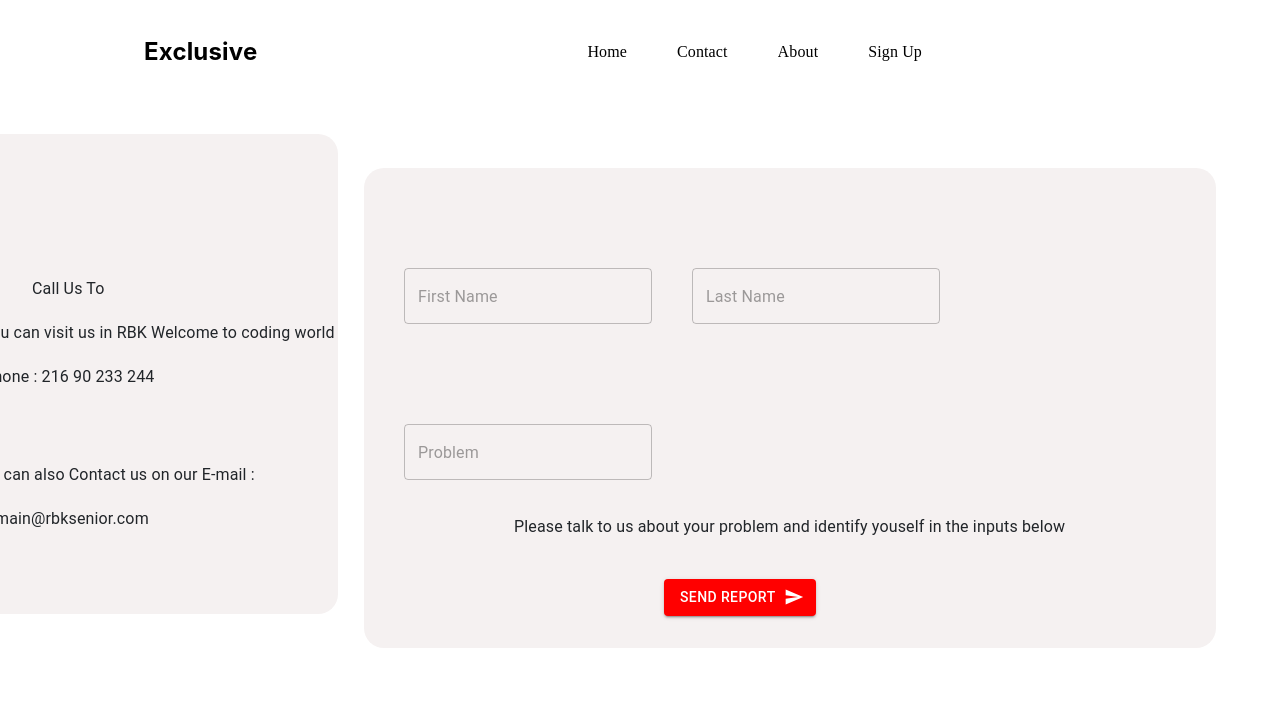
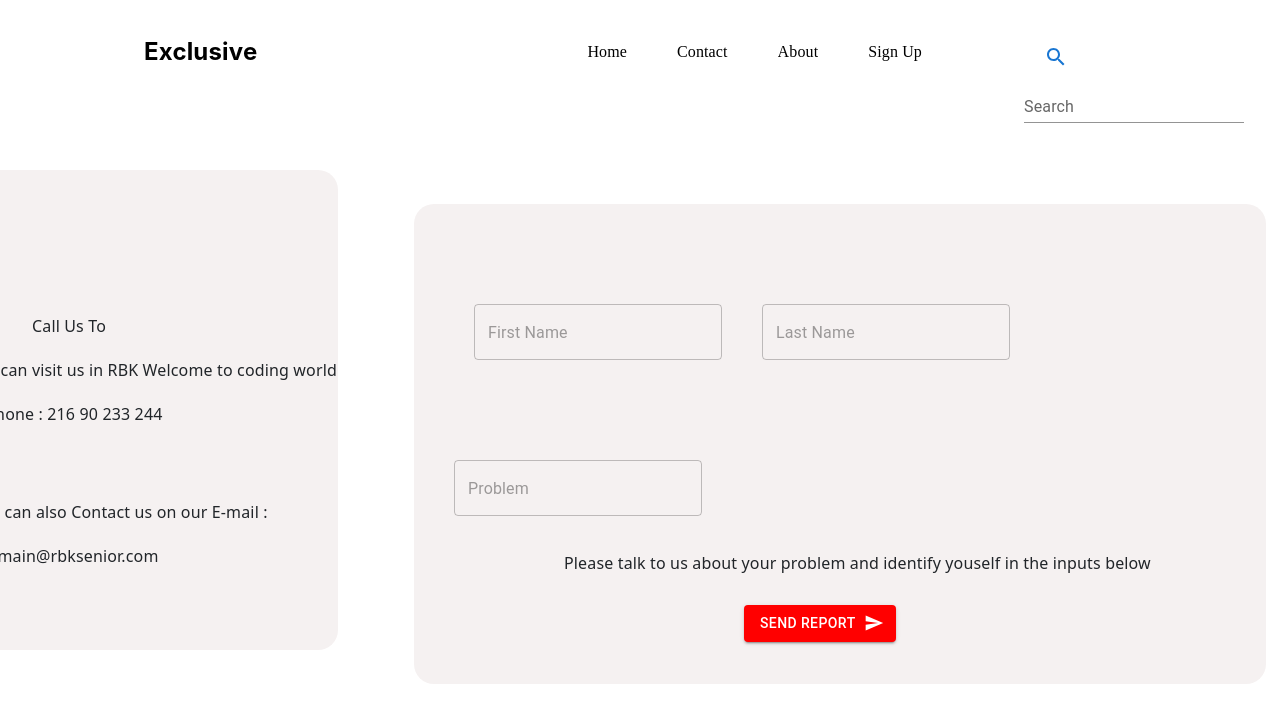
Before and after one commit to E-Commerce-mass/E-Commerce, a React (Vite) app in the folder e-commerce/: page /contact in a window 1280 px wide. Shown: the top 722 px of the page. Built offline with nearby package versions, Linux system fonts and the light colour scheme; no server answers.

Commit message:
onclick to navigate oneview , search bar

```diff
--- a/e-commerce/src/components/Header.jsx
+++ b/e-commerce/src/components/Header.jsx
@@ -1,122 +1,206 @@
-import React from 'react'
-import { Link } from 'react-router-dom'
-import AppBar from '@mui/material/AppBar';
-import Box from '@mui/material/Box';
-import Toolbar from '@mui/material/Toolbar';
-import IconButton from '@mui/material/IconButton';
-import Typography from '@mui/material/Typography';
-import Menu from '@mui/material/Menu';
-import MenuIcon from '@mui/icons-material/Menu';
-import Container from '@mui/material/Container';
-import Avatar from '@mui/material/Avatar';
-import Button from '@mui/material/Button';
-import Tooltip from '@mui/material/Tooltip';
-import MenuItem from '@mui/material/MenuItem';
-import AdbIcon from '@mui/icons-material/Adb';
-import SearchIcon from '@mui/icons-material/Search';
-import { Search } from '@mui/icons-material';
+import React, { useContext, useState } from "react";
+import { Link } from "react-router-dom";
+import AppBar from "@mui/material/AppBar";
+import Box from "@mui/material/Box";
+import Toolbar from "@mui/material/Toolbar";
+import IconButton from "@mui/material/IconButton";
+import Typography from "@mui/material/Typography";
+import Menu from "@mui/material/Menu";
+import MenuIcon from "@mui/icons-material/Menu";
+import Container from "@mui/material/Container";
+import Avatar from "@mui/material/Avatar";
+import Button from "@mui/material/Button";
+import Tooltip from "@mui/material/Tooltip";
+import MenuItem from "@mui/material/MenuItem";
+import AdbIcon from "@mui/icons-material/Adb";
+import SearchIcon from "@mui/icons-material/Search";
+import { Search } from "@mui/icons-material";
+import { TextField } from "@mui/material";
+import FavoriteBorderIcon from "@mui/icons-material/FavoriteBorder";
+import ShoppingCartIcon from "@mui/icons-material/ShoppingCart";
+import productData from "./UseContext";
+import PersonIcon from "@mui/icons-material/Person";
 
 const Header = () => {
+  const data = useContext(productData);
+  const [name, setName] = useState("");
+  const [searchy, setSearchy] = useState([]);
+
+  const setsearch = () => {
+    var filtered = data.filter((e) => {
+      return e.productName === name;
+    });
+    console.log(filtered);
+    if (!filtered.length) {
+      navigate("/notfound");
+    } else setSearchy(filtered);
+  };
+
   return (
-    <AppBar position='static' sx={{bgcolor: 'transparent', boxShadow:'none', paddingTop:'20px'}}>
-        <Container maxWidth='xl'>
+    <AppBar
+      position="static"
+      sx={{ bgcolor: "transparent", boxShadow: "none", paddingTop: "20px" }}
+    >
+      <Container maxWidth="xl">
         <Toolbar disableGutters>
           <Typography
             variant="h6"
             noWrap
-                    component='a'
+            component="a"
             href="/"
             sx={{
               ml: 15,
-                      display: { xs: 'none', md: 'flex' },
-                      fontFamily: 'Inter',
-                      fontSize: '24px',
-                      lineHeight: '24px',
+              display: { xs: "none", md: "flex" },
+              fontFamily: "Inter",
+              fontSize: "24px",
+              lineHeight: "24px",
               fontWeight: 700,
-                      letterSpacing: '3%',
-                      color: 'black',
-                      textDecoration: 'none',
+              letterSpacing: "3%",
+              color: "black",
+              textDecoration: "none",
             }}
-                >Exclusive</Typography>
-                <Box sx={{display:'flex', ml:'330px'}}>
+          >
+            Exclusive
+          </Typography>
+          <Box sx={{ display: "flex", ml: "330px" }}>
             <Typography
               variant="h6"
               noWrap
-                        component='a'
+              component="a"
               href="/"
               sx={{
-
-                        display: { xs: 'none', md: 'flex'},
-                        fontFamily: 'Poppins',
-                        fontSize: '16px',
-                        lineHeight: '24px',
+                display: { xs: "none", md: "flex" },
+                fontFamily: "Poppins",
+                fontSize: "16px",
+                lineHeight: "24px",
                 fontWeight: 400,
-                        letterSpacing: '3%',
-                        color: 'black',
-                        textDecoration: 'none',
+                letterSpacing: "3%",
+                color: "black",
+                textDecoration: "none",
               }}
-                    >Home
+            >
+              Home
             </Typography>
             <Typography
               variant="h6"
               noWrap
-                        component='a'
+              component="a"
               href="/contact"
               sx={{
-                        ml: '50px',
-                        display: { xs: 'none', md: 'flex' },
-                        fontFamily: 'Poppins',
-                        fontSize: '16px',
-                        lineHeight: '24px',
+                ml: "50px",
+                display: { xs: "none", md: "flex" },
+                fontFamily: "Poppins",
+                fontSize: "16px",
+                lineHeight: "24px",
                 fontWeight: 400,
-                        letterSpacing: '3%',
-                        color: 'black',
-                        textDecoration: 'none',
+                letterSpacing: "3%",
+                color: "black",
+                textDecoration: "none",
               }}
-                    >Contact
+            >
+              Contact
             </Typography>
             <Typography
               variant="h6"
               noWrap
-                        component='a'
+              component="a"
               href="/aboutus"
               sx={{
-                        ml: '50px',
-                        display: { xs: 'none', md: 'flex' },
-                        fontFamily: 'Poppins',
-                        fontSize: '16px',
-                        lineHeight: '24px',
+                ml: "50px",
+                display: { xs: "none", md: "flex" },
+                fontFamily: "Poppins",
+                fontSize: "16px",
+                lineHeight: "24px",
                 fontWeight: 400,
-                        letterSpacing: '3%',
-                        color: 'black',
-                        textDecoration: 'none',
+                letterSpacing: "3%",
+                color: "black",
+                textDecoration: "none",
               }}
-                    >About
+            >
+              About
             </Typography>
             <Typography
               variant="h6"
               noWrap
-                        component='a'
+              component="a"
               href="/signup"
               sx={{
-                        ml: '50px',
-                        display: { xs: 'none', md: 'flex' },
-                        fontFamily: 'Poppins',
-                        fontSize: '16px',
-                        lineHeight: '24px',
+                ml: "50px",
+                display: { xs: "none", md: "flex" },
+                fontFamily: "Poppins",
+                fontSize: "16px",
+                lineHeight: "24px",
                 fontWeight: 400,
-                        letterSpacing: '3%',
-                        color: 'black',
-                        textDecoration: 'none',
+                letterSpacing: "3%",
+                color: "black",
+                textDecoration: "none",
               }}
-                    >Sign Up
+            >
+              Sign Up
             </Typography>
           </Box>
+
         </Toolbar>
-
+        <div style={{width:'100%'}}>
+          <div
+            style={{
+              border: "10px",
+              marginTop: "-60px",
+              marginLeft: "1000px",
+              alignContent: "center",
+            }}
+          >
+            <Button
+              sx={{ marginTop: "15px" }}
+              onClick={() => {
+                setsearch();
+              }}
+            >
+              <SearchIcon></SearchIcon>
+            </Button>
+            <TextField
+              id="standard-basic"
+              label="Search"
+              variant="standard"
+              sx={{ color: "black" }}
+              onChange={(e) => {
+                setName(e.target.value);
+              }}
+            />
+            <div style={{ marginTop: "-37px", marginLeft: "260px" }}>
+              <Button
+                onClick={() => {
+                  navigate("/favorite");
+                }}
+              >
+                <FavoriteBorderIcon
+                  sx={{ color: "black" }}
+                ></FavoriteBorderIcon>
+              </Button>
+            </div>
+            <div style={{ marginLeft: "320px", marginTop: "-37px" }}>
+              <Button
+                onClick={() => {
+                  navigate("/shop");
+                }}
+              >
+                <ShoppingCartIcon sx={{ color: "black" }}></ShoppingCartIcon>
+              </Button>
+            </div>
+            <div style={{ marginTop: "-37px", marginLeft: "380px" }}>
+              <Button
+                onClick={() => {
+                  navigate("/signin");
+                }}
+              >
+                <PersonIcon sx={{ color: "black" }}></PersonIcon>
+              </Button>
+            </div>
+          </div>
+        </div>
       </Container>
     </AppBar>
-  )
-}
+  );
+};
 
-export default Header
+export default Header;
--- a/e-commerce/src/components/OneView.jsx
+++ b/e-commerce/src/components/OneView.jsx
@@ -28,7 +28,7 @@ const OneView = () => {
   const [selectedValue, setSelectedValue] = React.useState("a");
   const [number, setNumber] = React.useState(1);
   const [quantity, setQuantity] = React.useState(0);
-  const [image, setimage] = React.useState([]);
+  const [image, setimage] = React.useState(location.state.images[0].image);
 
   const handleChange = (event) => {
     setSelectedValue(event.target.value);
--- a/e-commerce/src/components/briniHomePage/Aboutus.jsx
+++ b/e-commerce/src/components/briniHomePage/Aboutus.jsx
@@ -13,21 +13,46 @@ import EmailIcon from '@mui/icons-material/Email';
 import TextField from '@mui/material/TextField';
 import SendIcon from '@mui/icons-material/Send';
 
+
 const Aboutus=()=>{
 
     return (
         <div style={{marginTop:"10px",marginBottom:"50px"}}>
             <div style={{marginLeft:"40px",borderRadius:"40px"}}>
   <Container maxWidth="lg">
-        <Box sx={{ bgcolor: '#f5f1f1', height: '300vh' ,borderRadius:"20px"}} >
-<div style={{marginTop:"50px"}}>
-        <Typography sx={{marginLeft:"90px", fontSize: '3rem',marginTop:"40px"}}>- Our Story -</Typography>
-        <Typography sx={{marginTop:"20px",marginLeft:"40px",textSizeAdjust:"auto"}}>- This is our E-commerce project wel call ourselfs the <br></br>M.A.S.S <br></br>- Organisation you can call us for more informations or <br></br>you can visit us in RBK  </Typography>
-        <Typography sx={{marginTop:"20px",marginLeft:"40px",textSizeAdjust:"auto"}}>- This is our E-commerce project wel call ourselfs the <br></br>M.A.S.S <br></br>- Organisation you can call us for more informations or <br></br>you can visit us in RBK  </Typography>
-        <Typography sx={{marginTop:"20px",marginLeft:"40px",textSizeAdjust:"auto"}}>- This is our E-commerce project wel call ourselfs the <br></br>M.A.S.S <br></br>- Organisation you can call us for more informations or <br></br>you can visit us in RBK  </Typography>
-       <div style={{marginLeft:"600px",marginTop:"-390px",borderRadius:"20px"}}>
-       <img src="https://s3-alpha-sig.figma.com/img/fcc8/9aaa/7b85f8c1dcce81e71e2eb178be13bd4d?Expires=1708905600&Key-Pair-Id=APKAQ4GOSFWCVNEHN3O4&Signature=egAYAFjBltN8fEpS1xVkxQxgSKbsvXVx1tKA51WWWIPYHcHVktq5eVh1szGRwXBi88Ep933ZHaRGm54P-J4Zj2z0e439bTcfPbFyx4C~VX~02DXXoQyapd~nTwVQ3JDAHbyqOqdxRPa3sjxQBUE0nKiu368jLgbygsch4qwb5lY6dlEWamJWFkgsFDHLe0CKUMrnN0R-BEW2pARc4OhmrPbSWGjg-dOO6OXd1vwMKQ6QAMmny4Gw5WVF7Fx9pRyeoLb~M3g3dWyHTEOfyAmV8UmvkujnGWh8hC4-nBt8d56vCK2vhSYxSuIoNX1aTgMwkK0RHGAb~252Yhv5-PBuPA__"height={"420px"}width={"450px"} borderRadius={"60px"}/>
+        <Box sx={{ bgcolor: '#f5f1f1', height: '220vh' ,borderRadius:"20px"}} >
+    <div style={{marginTop:"50px",marginLeft:"30px",paddingTop:"30px"}}>
+        <Typography sx={{marginLeft:"90px", fontSize: '3rem',marginTop:"40px",fontFamily:"system-ui"}}>- Our Story -</Typography>
+        <Typography sx={{marginTop:"50px",marginLeft:"40px",textSizeAdjust:"auto",fontFamily:"system-ui"}}>- This is our E-commerce project wel call ourselfs the <br></br>M.A.S.S <br></br> Organisation you can call us for more informations or <br></br>you can visit us in RBK  </Typography>
+        <Typography sx={{marginTop:"20px",marginLeft:"40px",textSizeAdjust:"auto",fontFamily:"system-ui"}}>- This is our E-commerce project wel call ourselfs the <br></br>M.A.S.S <br></br> Organisation you can call us for more informations or <br></br>you can visit us in RBK  </Typography>
+        <Typography sx={{marginTop:"20px",marginLeft:"40px",textSizeAdjust:"auto",fontFamily:"system-ui"}}>- This is our E-commerce project wel call ourselfs the <br></br>M.A.S.S <br></br> Organisation you can call us for more informations or <br></br>you can visit us in RBK  </Typography>
+       <div style={{marginLeft:"600px",marginTop:"-410px",borderRadius:"20px"}}>
 
+       <img src="https://s3-alpha-sig.figma.com/img/fcc8/9aaa/7b85f8c1dcce81e71e2eb178be13bd4d?Expires=1708905600&Key-Pair-Id=APKAQ4GOSFWCVNEHN3O4&Signature=egAYAFjBltN8fEpS1xVkxQxgSKbsvXVx1tKA51WWWIPYHcHVktq5eVh1szGRwXBi88Ep933ZHaRGm54P-J4Zj2z0e439bTcfPbFyx4C~VX~02DXXoQyapd~nTwVQ3JDAHbyqOqdxRPa3sjxQBUE0nKiu368jLgbygsch4qwb5lY6dlEWamJWFkgsFDHLe0CKUMrnN0R-BEW2pARc4OhmrPbSWGjg-dOO6OXd1vwMKQ6QAMmny4Gw5WVF7Fx9pRyeoLb~M3g3dWyHTEOfyAmV8UmvkujnGWh8hC4-nBt8d56vCK2vhSYxSuIoNX1aTgMwkK0RHGAb~252Yhv5-PBuPA__"height={"420px"}width={"450px"} border={"1px"}/>
+
+     <div>
+      <Typography sx={{marginLeft:"-150px",marginTop:"60px",fontSize:"3rem",color:"#b11920",fontFamily:"system-ui",textDecoration:"underline"}}> - Creators -</Typography>
+     </div>
+      <div style={{display: "flex",gap: "200px",marginLeft:"-400px",marginTop:"60px"}}>
+      <img src="https://res.cloudinary.com/ali22/image/upload/v1699982243/koss/cypet04ltf9o6kmqox8f.png"height={"290px"}width={"270px"} border={"5px"}/>
+        <img src="https://scontent.ftun2-2.fna.fbcdn.net/v/t39.30808-6/395431041_1069759774042282_8637713440594067284_n.jpg?stp=cp6_dst-jpg&_nc_cat=100&ccb=1-7&_nc_sid=efb6e6&_nc_ohc=ji1kRYXnvBQAX98MtFm&_nc_ht=scontent.ftun2-2.fna&oh=00_AfD3P2TpgpCStHf6sAe6LyQ1wb-tB9GHbbj0U8WAkgYN7A&oe=65D371DA"height={"290px"}width={"270px"} border={"5px"}/>
+        </div>
+      <div>
+     <Typography sx={{marginLeft:"-350px", fontSize: '1.7rem',marginTop:"10px",color:"rgb(234, 96, 96)",fontFamily:"system-ui"}}> - Slah SBK - </Typography>
+     <Typography sx={{marginLeft:"110px", fontSize: '1.7rem',marginTop:"-47px",color:"rgb(234, 96, 96)",fontFamily:"system-ui"}}> - Ahmed Brini - </Typography>
+      </div>
+
+      <div style={{display: "flex",gap: "200px",marginLeft:"-400px",marginTop:"30px",borderRadius:"20px"}}>
+      <img src="https://res.cloudinary.com/ali22/image/upload/v1698013241/koss/etpn0ndqpk0efxcr1nwf.jpg"height={"290px"}width={"270px"} border={"5px"}borderRadius={"10px"}/>
+      <img src="https://res.cloudinary.com/ali22/image/upload/v1698054110/koss/sty7p6muvobkvfygiqtx.jpg"height={"290px"}width={"270px"} border={"5px"}/>
+      </div>
+      <div>
+      <div>
+     <Typography sx={{marginLeft:"95px", fontSize: '1.7rem',marginTop:"5px",color:"rgb(234, 96, 96)",fontFamily:"system-ui"}}> - Mahdi Abichou - </Typography>
+     <Typography sx={{marginLeft:"-366px", fontSize: '1.7rem',marginTop:"-44px",color:"rgb(234, 96, 96)",fontFamily:"system-ui"}}> - Salah Mbakri - </Typography>
+     <Typography sx={{marginLeft:"-350px", fontSize: '1.7rem',marginTop:"120px",color:"blakc",fontFamily:"system-ui"}}>  - Thank You For Visting Our E-commerce Website -  </Typography>
+      </div>
+      </div>
        </div>
         </div>
         </Box>
--- a/e-commerce/src/components/briniHomePage/AllFlashsale.jsx
+++ b/e-commerce/src/components/briniHomePage/AllFlashsale.jsx
@@ -127,6 +127,7 @@ const AllFlashsale = () => {
                     backgroundColor: "black",
                     borderRadius: "none",
                   }}
+                  onClick={()=>navigate('/oneview', {state: e})}
                 >
                   <AddShoppingCartIcon sx={{ marginRight: "15px" }} />
                   Add to Cart
--- a/e-commerce/src/components/briniHomePage/Allproducts.jsx
+++ b/e-commerce/src/components/briniHomePage/Allproducts.jsx
@@ -135,6 +135,7 @@ const Allproducts = () => {
                   backgroundColor: "black",
                   borderRadius: "none",
                 }}
+                onClick={()=>navigate('/oneview', {state: e})}
               >
                 <AddShoppingCartIcon sx={{ marginRight: "15px" }} />
                 Add to Cart
--- a/e-commerce/src/components/briniHomePage/Contact.jsx
+++ b/e-commerce/src/components/briniHomePage/Contact.jsx
@@ -1,54 +1,147 @@
 import React, { useState } from "react";
-import Card from '@mui/material/Card';
+import Card from "@mui/material/Card";
 import { useNavigate } from "react-router-dom";
-import CardActions from '@mui/material/CardActions';
-import CardContent from '@mui/material/CardContent';
-import CardMedia from '@mui/material/CardMedia';
-import Button from '@mui/material/Button';
-import Typography from '@mui/material/Typography';
-import { Box, ThemeProvider } from '@mui/system';
+import CardActions from "@mui/material/CardActions";
+import CardContent from "@mui/material/CardContent";
+import CardMedia from "@mui/material/CardMedia";
+import Button from "@mui/material/Button";
+import Typography from "@mui/material/Typography";
+import { Box, ThemeProvider } from "@mui/system";
 import { Container } from "@mui/material";
-import CallIcon from '@mui/icons-material/Call';
-import EmailIcon from '@mui/icons-material/Email';
-import TextField from '@mui/material/TextField';
-import SendIcon from '@mui/icons-material/Send';
+import CallIcon from "@mui/icons-material/Call";
+import EmailIcon from "@mui/icons-material/Email";
+import TextField from "@mui/material/TextField";
+import SendIcon from "@mui/icons-material/Send";
 
-const Contact=()=>{
-
+const Contact = () => {
   return (
-        <div style={{marginTop:"50px",marginBottom:"50px"}}>
-            <div style={{marginLeft:"-1000px",borderRadius:"90px"}}>
+    <div style={{ marginTop: "50px", marginBottom: "50px" }}>
+      <div style={{ marginLeft: "-1000px", borderRadius: "90px" }}>
         <Container maxWidth="xs">
-        <Box sx={{ bgcolor: '#f5f1f1', height: '60vh' ,borderRadius:"20px"}} >
-
-        <CallIcon sx={{marginBlock:"140px" ,marginLeft:"30px",color:"red"}}/>
-        <Typography sx={{marginTop:"-161px",marginLeft:"90px",textSizeAdjust:"auto"}}>Call Us To </Typography>
-        <Typography sx={{marginTop:"20px",marginLeft:"40px",textSizeAdjust:"auto"}}>You can visit us in RBK Welcome to coding world </Typography>
-        <Typography sx={{marginTop:"20px",marginLeft:"30px",textSizeAdjust:"auto"}}>*  Phone :    216 90 233 244</Typography>
-        < EmailIcon sx={{marginLeft:"30px",marginTop:"30px",color:"red",borderRadius:"20cap"}}/>
-        <Typography sx={{marginTop:"20px",marginLeft:"30px",textSizeAdjust:"auto"}}>You can also Contact us on our E-mail : </Typography>
-        <Typography sx={{marginTop:"20px",marginLeft:"30px",textSizeAdjust:"auto"}}>rbkmain@rbksenior.com </Typography>
+          <Box
+            sx={{ bgcolor: "#f5f1f1", height: "60vh", borderRadius: "20px" }}
+          >
+            <div style={{ paddingTop: "1px" }}>
+              <CallIcon
+                sx={{ marginBlock: "140px", marginLeft: "30px", color: "red" }}
+              />
+              <Typography
+                sx={{
+                  marginTop: "-161px",
+                  marginLeft: "90px",
+                  textSizeAdjust: "auto",
+                  fontFamily: "system-ui",
+                }}
+              >
+                Call Us To{" "}
+              </Typography>
+              <Typography
+                sx={{
+                  marginTop: "20px",
+                  marginLeft: "26px",
+                  textSizeAdjust: "auto",
+                  fontFamily: "system-ui",
+                }}
+              >
+                You can visit us in RBK Welcome to coding world{" "}
+              </Typography>
+              <Typography
+                sx={{
+                  marginTop: "20px",
+                  marginLeft: "30px",
+                  textSizeAdjust: "auto",
+                  fontFamily: "system-ui",
+                }}
+              >
+                * Phone : 216 90 233 244
+              </Typography>
+              <EmailIcon
+                sx={{
+                  marginLeft: "30px",
+                  marginTop: "30px",
+                  color: "red",
+                  borderRadius: "20cap",
+                }}
+              />
+              <Typography
+                sx={{
+                  marginTop: "20px",
+                  marginLeft: "30px",
+                  textSizeAdjust: "auto",
+                  fontFamily: "system-ui",
+                }}
+              >
+                You can also Contact us on our E-mail :{" "}
+              </Typography>
+              <Typography
+                sx={{
+                  marginTop: "20px",
+                  marginLeft: "30px",
+                  textSizeAdjust: "auto",
+                  fontFamily: "system-ui",
+                }}
+              >
+                rbkmain@rbksenior.com{" "}
+              </Typography>
+            </div>
           </Box>
         </Container>
+      </div>
+      <div
+        style={{
+          marginRight: "-300px",
+          marginTop: "-446px",
+          paddingLeft: "100px",
+        }}
+      >
+        <Container maxWidth="md" sx={{ paddingLeft: "100px" }}>
+          <Box
+            sx={{ bgcolor: "#f5f1f1", height: "60vh", borderRadius: "20px" }}
+          >
+            <TextField
+              TextField="Name"
+              sx={{ marginTop: "100px", marginLeft: "60px" }}
+              placeholder="First Name"
+            />
+            <TextField
+              TextField="Name"
+              sx={{ marginTop: "100px", marginLeft: "40px" }}
+              placeholder="Last Name"
+            />
+            <TextField
+              TextField="Name"
+              sx={{ marginTop: "100px", marginLeft: "40px" }}
+              placeholder="Problem "
+            />
+            <Typography
+              sx={{
+                marginTop: "35px",
+                marginLeft: "150px",
+                textSizeAdjust: "auto",
+                fontFamily: "system-ui",
+              }}
+            >
+              Please talk to us about your problem and identify youself in the
+              inputs below{" "}
+            </Typography>
 
-      </div>
-      <div style={{marginRight:"-300px",marginTop:"-446px"}}>
-      <Container maxWidth="md">
-        <Box sx={{ bgcolor: '#f5f1f1', height: '60vh' ,borderRadius:"20px"}} >
-
-        <TextField TextField="Name" sx={{marginTop:"100px",marginLeft:"40px"}} placeholder="First Name"/>
-        <TextField TextField="Name" sx={{marginTop:"100px",marginLeft:"40px"}} placeholder="Last Name"/>
-        <TextField TextField="Name" sx={{marginTop:"100px",marginLeft:"40px"}} placeholder="Problem "/>
-        <Typography sx={{marginTop:"35px",marginLeft:"150px",textSizeAdjust:"auto"}}>Please talk to us about your problem and identify youself in the inputs below </Typography>
-
-       <div style={{marginLeft:"300px",marginTop:"40px"}}>
-        <Button endIcon={<SendIcon />} variant="contained" sx={{backgroundColor:"red"}}>Send Report </Button>
+            <div style={{ marginLeft: "330px", marginTop: "30px" }}>
+              <Button
+                endIcon={<SendIcon />}
+                variant="contained"
+                sx={{ backgroundColor: "red" }}
+                onClick={() => {
+                  alert("Message send thanks for your report");
+                }}
+              >
+                Send Report{" "}
+              </Button>
             </div>
           </Box>
         </Container>
       </div>
     </div>
-    )
-}
+  );
+};
 
 export default Contact;
--- a/e-commerce/src/components/home/TodayS.jsx
+++ b/e-commerce/src/components/home/TodayS.jsx
@@ -179,13 +179,14 @@ const TodayS = () => {
                     />
                   </AspectRatio>
                   <Button
+                  id="addcart"
                   onClick={()=>navigate('/oneview', {state: e})}
                     disabled={false}
                     fullWidth
                     variant="solid"
                     size="md"
                     color="primary"
-                    aria-label="Explore Bahamas Islands"
+                    aria-label=""
                     sx={{
                       alignSelf: "center",
                       fontWeight: 600,
```
Lines whose indentation alone changed are shown as unchanged.
